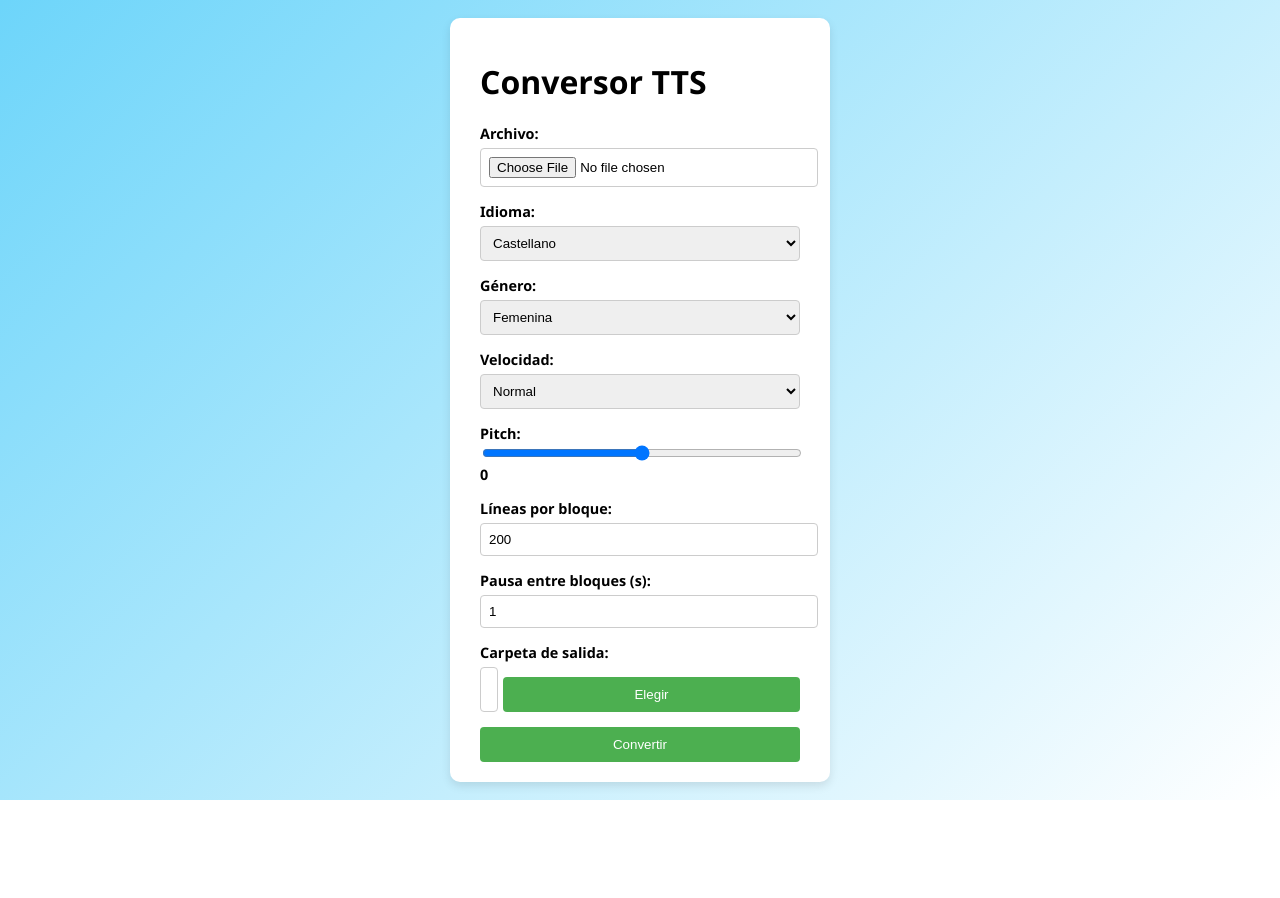
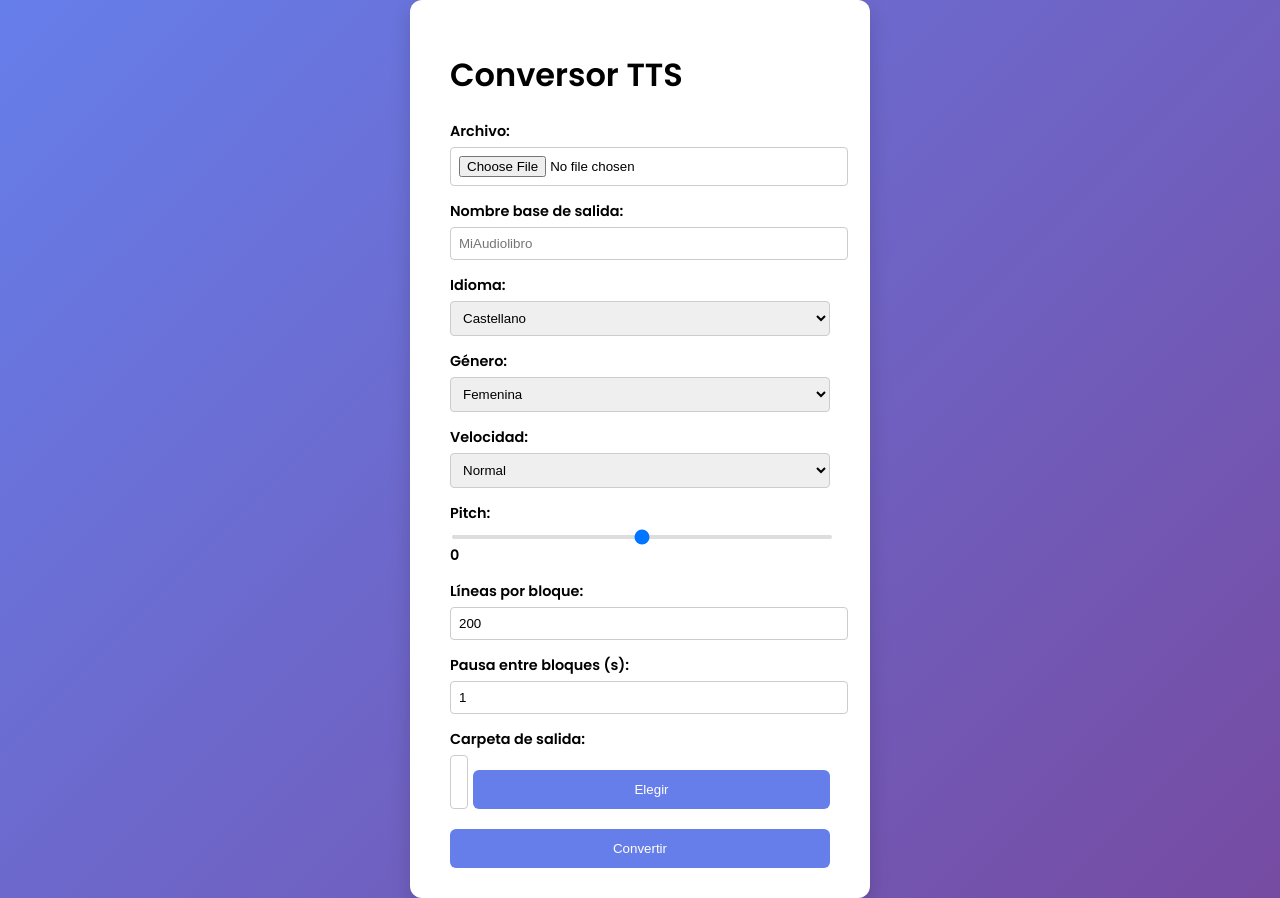
Before and after one commit to webtense/TTS-converte-Pro, a Flask app: page / in a window 1280 px wide. Before the commit the page ends 800 px from the top, so only its background shows below. Run offline with Flask 2, Linux system fonts and the light colour scheme.

Commit message:
style: modernize ui and allow custom output

```diff
--- a/app.py
+++ b/app.py
@@ -25,7 +25,7 @@ VOICE_MAP = {
     },
 }
 
-SPEED_MAP = {"lenta": "-25%", "normal": "0%", "rapida": "+25%"}
+SPEED_MAP = {"lenta": "-25%", "normal": "+0%", "rapida": "+25%"}
 
 
 @app.route("/")
@@ -44,8 +44,8 @@ def convert():
     carpeta = request.form.get("carpeta") or "salida"
     lineas = request.form.get("lineas", type=int) or DEFAULT_CHUNK_LINES
     pausa = request.form.get("pausa", type=float) or DEFAULT_CHUNK_DELAY
-
-    book_name = Path(file.filename).stem
+    nombre = request.form.get("nombre") or Path(file.filename).stem
+    book_name = secure_filename(nombre)
     filename = secure_filename(file.filename)
     upload_path = os.path.join("uploads", filename)
     os.makedirs("uploads", exist_ok=True)
@@ -59,7 +59,7 @@ def convert():
         return "Formato no soportado", 400
 
     voice = VOICE_MAP.get(idioma, VOICE_MAP["castellano"])[genero]
-    rate = SPEED_MAP.get(velocidad, "0%")
+    rate = SPEED_MAP.get(velocidad, "+0%")
 
     loop = asyncio.new_event_loop()
     asyncio.set_event_loop(loop)
@@ -77,7 +77,8 @@ def convert():
     )
     loop.close()
 
-    return render_template("exito.html", archivos=files, carpeta=carpeta)
+    display_files = [os.path.join(carpeta, os.path.basename(f)) for f in files]
+    return render_template("exito.html", archivos=display_files, carpeta=carpeta)
 
 
 if __name__ == "__main__":
--- a/static/styles.css
+++ b/static/styles.css
@@ -1,6 +1,8 @@
+@import url('https://fonts.googleapis.com/css2?family=Poppins:wght@400;600&display=swap');
+
 body {
-  font-family: 'Segoe UI', sans-serif;
-  background: linear-gradient(135deg, #6dd5fa, #ffffff);
+  font-family: 'Poppins', sans-serif;
+  background: linear-gradient(135deg, #667eea, #764ba2);
   display: flex;
   justify-content: center;
   align-items: center;
@@ -10,10 +12,10 @@ body {
 
 .card {
   background: #fff;
-  padding: 20px 30px;
-  border-radius: 10px;
-  box-shadow: 0 4px 10px rgba(0,0,0,0.1);
-  width: 320px;
+  padding: 30px 40px;
+  border-radius: 12px;
+  box-shadow: 0 8px 20px rgba(0,0,0,0.15);
+  width: 380px;
 }
 
 label {
@@ -39,24 +41,56 @@ input[type=range] {
   width: 100%;
 }
 
+input[type=range]::-webkit-slider-thumb {
+  appearance: none;
+  background: #667eea;
+  width: 16px;
+  height: 16px;
+  border-radius: 50%;
+  cursor: pointer;
+  margin-top: -6px;
+}
+
+input[type=range]::-webkit-slider-runnable-track {
+  background: #ddd;
+  height: 4px;
+  border-radius: 4px;
+}
+
+input[type=range]::-moz-range-thumb {
+  background: #667eea;
+  border: none;
+  width: 16px;
+  height: 16px;
+  border-radius: 50%;
+  cursor: pointer;
+}
+
+input[type=range]::-moz-range-track {
+  background: #ddd;
+  height: 4px;
+  border-radius: 4px;
+}
+
 button,
 .btn {
   width: 100%;
-  padding: 10px;
-  margin-top: 15px;
-  background: #4caf50;
+  padding: 12px;
+  margin-top: 20px;
+  background: #667eea;
   color: #fff;
   border: none;
-  border-radius: 4px;
+  border-radius: 6px;
   cursor: pointer;
   text-decoration: none;
   display: inline-block;
   text-align: center;
+  transition: background 0.2s ease-in-out;
 }
 
 button:hover,
 .btn:hover {
-  background: #45a049;
+  background: #5563c1;
 }
 
 .folder-picker {
@@ -80,7 +114,8 @@ button:hover,
 #progress-bar {
   height: 100%;
   width: 0;
-  background: #4caf50;
+  background: linear-gradient(90deg, #667eea, #64b3f4);
+  transition: width 0.2s;
 }
 
 .hidden {
--- a/templates/index.html
+++ b/templates/index.html
@@ -10,7 +10,10 @@
     <h1>Conversor TTS</h1>
     <form id="convert-form" enctype="multipart/form-data">
       <label>Archivo:
-        <input type="file" name="archivo" required>
+        <input type="file" name="archivo" id="archivo" required>
+      </label>
+      <label>Nombre base de salida:
+        <input type="text" name="nombre" id="nombre" placeholder="MiAudiolibro">
       </label>
       <label>Idioma:
         <select name="idioma">
@@ -55,9 +58,16 @@
   </div>
   <script>
   const form = document.getElementById('convert-form');
+  const fileInput = document.getElementById('archivo');
+  const nombreInput = document.getElementById('nombre');
   const pitch = document.getElementById('pitch');
   const pitchVal = document.getElementById('pitch-val');
   pitch.addEventListener('input', ()=>{ pitchVal.textContent = pitch.value; });
+
+  fileInput.addEventListener('change', ()=>{
+    const name = fileInput.files[0]?.name.replace(/\.[^/.]+$/, '') || '';
+    nombreInput.value = name;
+  });
 
   const carpetaBtn = document.getElementById('carpetaBtn');
   const carpetaInput = document.getElementById('carpetaInput');
--- a/tts.py
+++ b/tts.py
@@ -44,7 +44,7 @@ async def synthesize(
     output_path: str,
     chunk_lines: int = DEFAULT_CHUNK_LINES,
     chunk_delay: float = DEFAULT_CHUNK_DELAY,
-    pitch: str = "0%",
+    pitch: str = "+0%",
 ) -> None:
     lines = text.splitlines()
     chunks = [
@@ -73,7 +73,7 @@ async def synthesize_book(
     book_name: str,
     chunk_lines: int = DEFAULT_CHUNK_LINES,
     chunk_delay: float = DEFAULT_CHUNK_DELAY,
-    pitch: str = "0%",
+    pitch: str = "+0%",
 ) -> List[str]:
     os.makedirs(out_dir, exist_ok=True)
     chapters = split_into_chapters(text)
```
Also changed, not shown: README.md.
